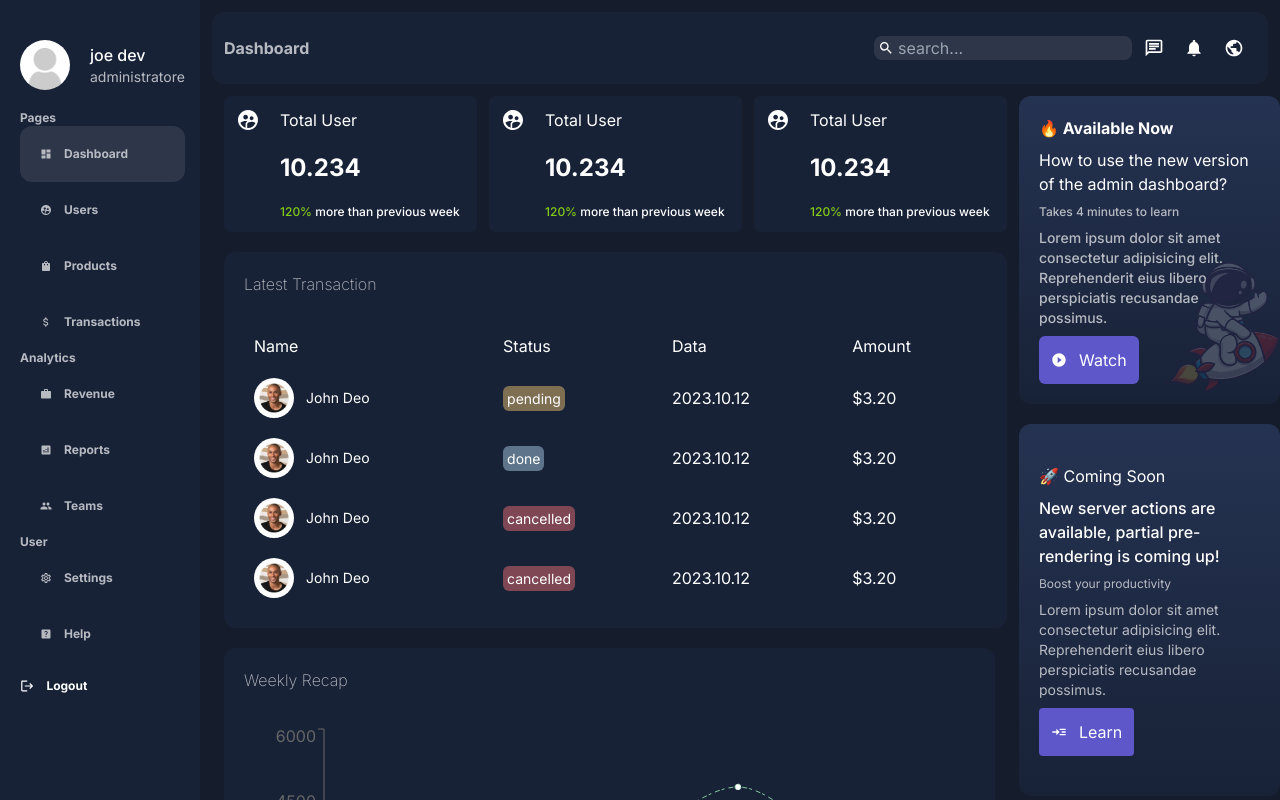
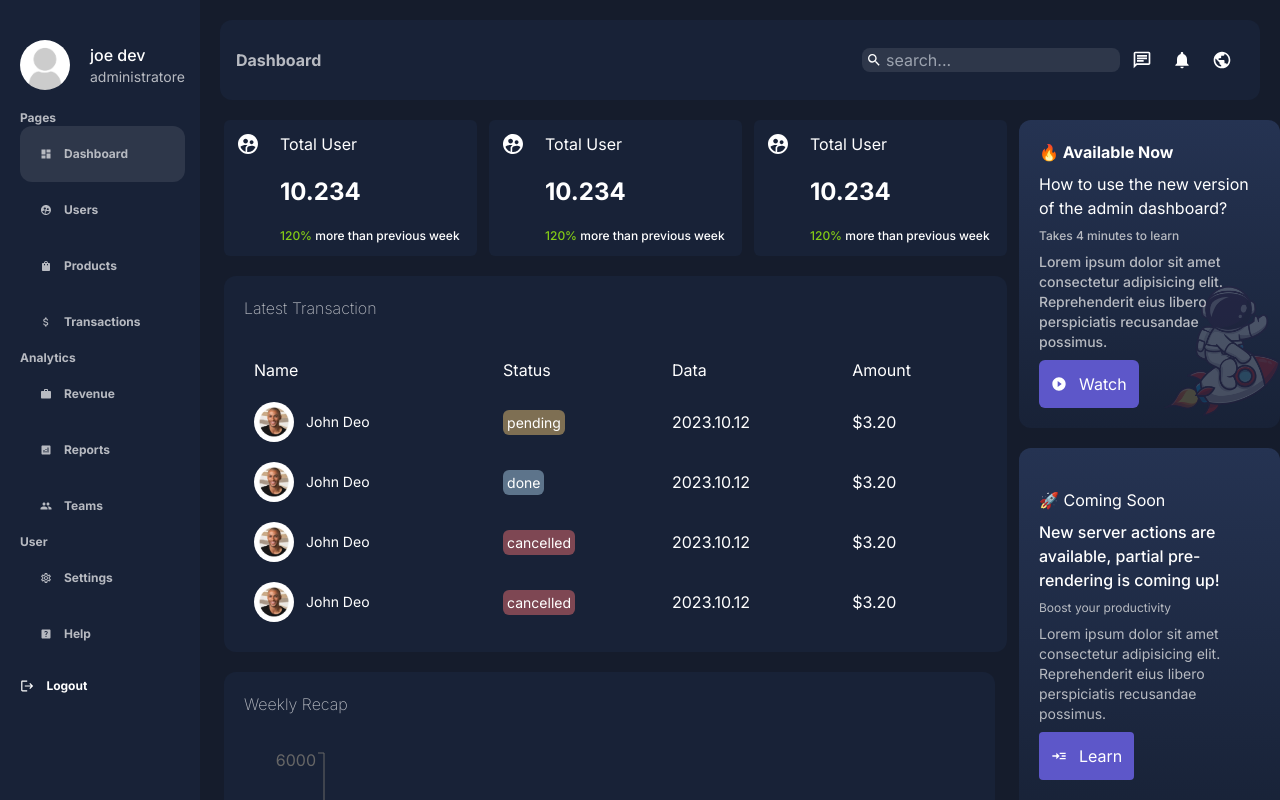
Before and after one commit to mehranehsoleimani66/pannel-admin, a Next.js app: page /dashboard in a window 1280 px wide. Shown: the top 800 px of the page. Built offline with nearby package versions, Linux system fonts and the light colour scheme.

Commit message:
modified

```diff
--- a/src/app/ui/dashboard/navbar/Navbar.jsx
+++ b/src/app/ui/dashboard/navbar/Navbar.jsx
@@ -11,7 +11,7 @@ import {
 const Navbar = () => {
   const pathname = usePathname();
   return (
-    <div className="flex justify-between p-3 m-3 rounded-xl items-center bg-[#182237]">
+    <div className="flex justify-between p-4  m-5 rounded-xl items-center bg-[#182237]">
       <div className="font-bold text-[#b7bac1] capitalize">
         {pathname.split("/").pop()}
       </div>
```
